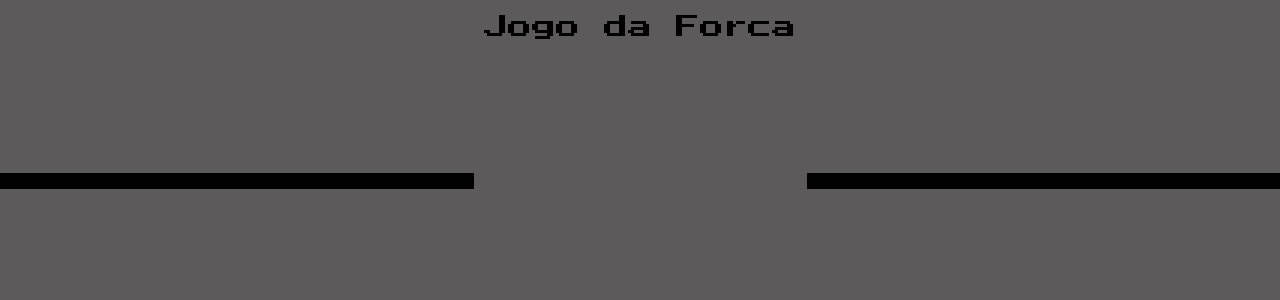
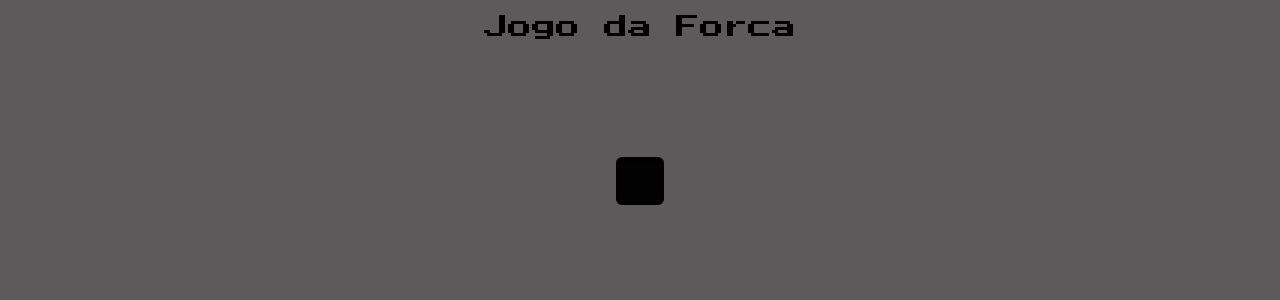
Before and after one commit to akasabrina/jogo_forca, a Flask app: template projeto_forca/templates/index.html in a window 1280 px wide. Shown: the top 300 px of the page. Run offline with Flask 3, Linux system fonts and the light colour scheme; the template is opened without the code that fills it, so the values that code supplies are empty.

Commit message:
Alterações para um futuro upload para um site msm

```diff
--- a/projeto_forca/main.py
+++ b/projeto_forca/main.py
@@ -5,7 +5,7 @@ app = Flask(__name__)
 
 @app.route('/')
 def hello_world():
-    return render_template("index.html")
+    return render_template("index.html", tema)
 
 if __name__ == '__main__':
     app.run(debug=True)
--- a/projeto_forca/static/css/game.css
+++ b/projeto_forca/static/css/game.css
@@ -24,14 +24,22 @@
     position: relative;
     align-items: center;
     justify-content: center;
-    background-color: #020202;
+    background-color: rgb(92, 90, 90);
     width: 100%;
-    height: 100%;
+    height: 25%;
     font-size: 1em;
     display: grid;
     grid-template-rows: repeat(auto-fill, 1em);
 }
 .corpo-letras{
     display: grid;
-    color: rgb(36, 35, 35);
 }
+input{
+    width: 3em;
+    height: 3em;
+    background-color: #020202;
+    border: 4px solid #000 ;
+    border-radius: 6px;
+    color: #eee;
+    padding-left: 12px;
+}
--- a/projeto_forca/static/script/login.js
+++ /dev/null
@@ -1,22 +0,0 @@
-const input = document.querySelector('.login-input');
-const button = document.querySelector('.login-button');
-const form = document.querySelector('.login-form');
-
-const validateInput = ({target}) => {
-    if(target.value.length > 2){
-        button.removeAttribute('disabled');
-        return;
-    }
-    button.setAttribute('disabled', '');
-}
-
-const handleSubmit = (event) =>{
-    event.preventDefault();
-
-    localStorage.setItem('player', input.value);
-    window.location = 'pages/game.html';
-
-}
-
-input.addEventListener('input', validateInput);
-form.addEventListener('submit', handleSubmit);
--- a/projeto_forca/templates/index.html
+++ b/projeto_forca/templates/index.html
@@ -21,9 +21,8 @@
                     <h1>Jogo da Forca</h1>
                 </div>
             </div>
-
             <div class="corpo">
-                <div class="corpo-letras">
+                <div class="corpo-letras" id="campo-letras">
                     <input type="text" maxlength="1">
                 </div>
             </div>
```
Also changed, not shown: projeto_forca/static/script/script.js (renamed from projeto_forca/script.js).
